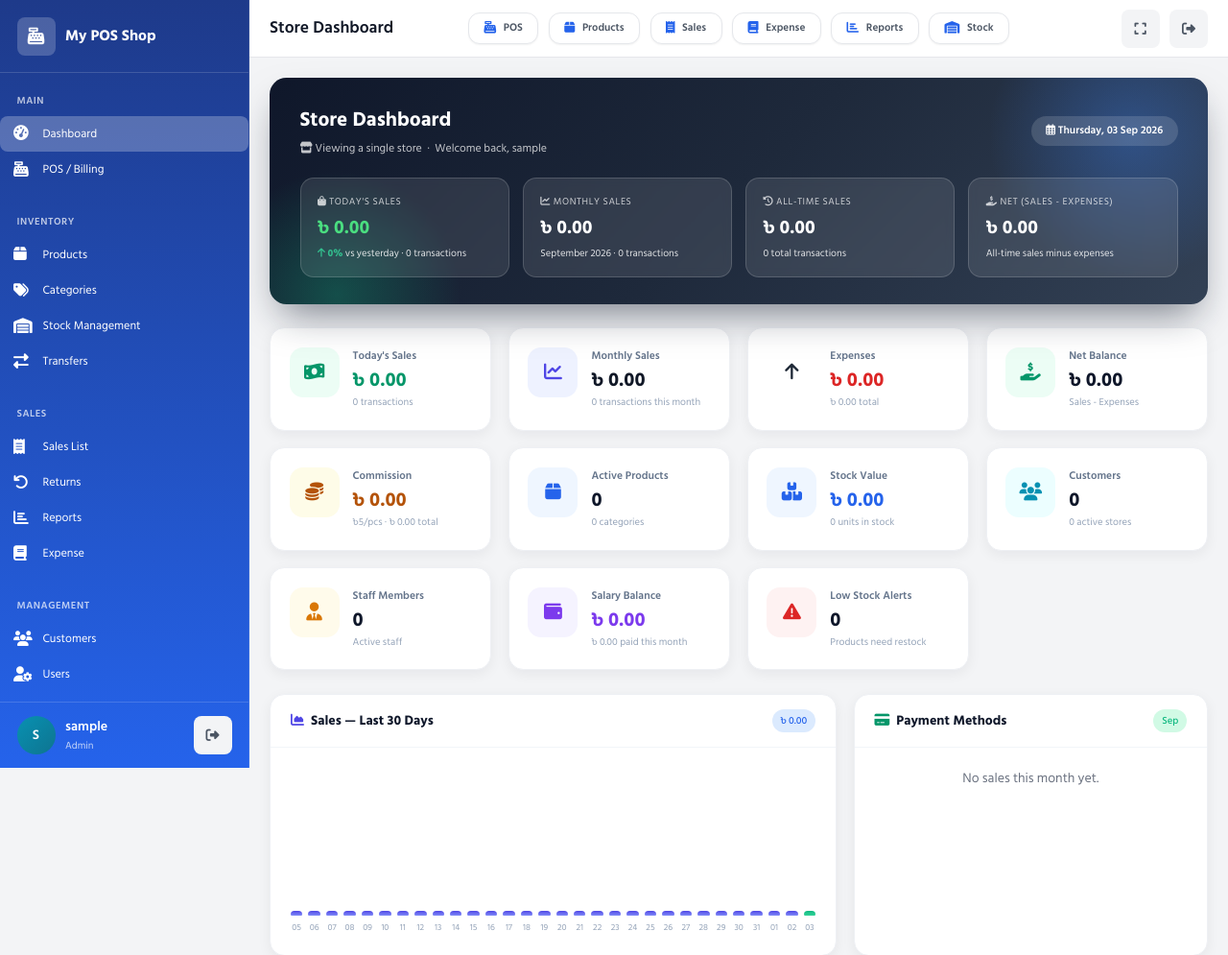
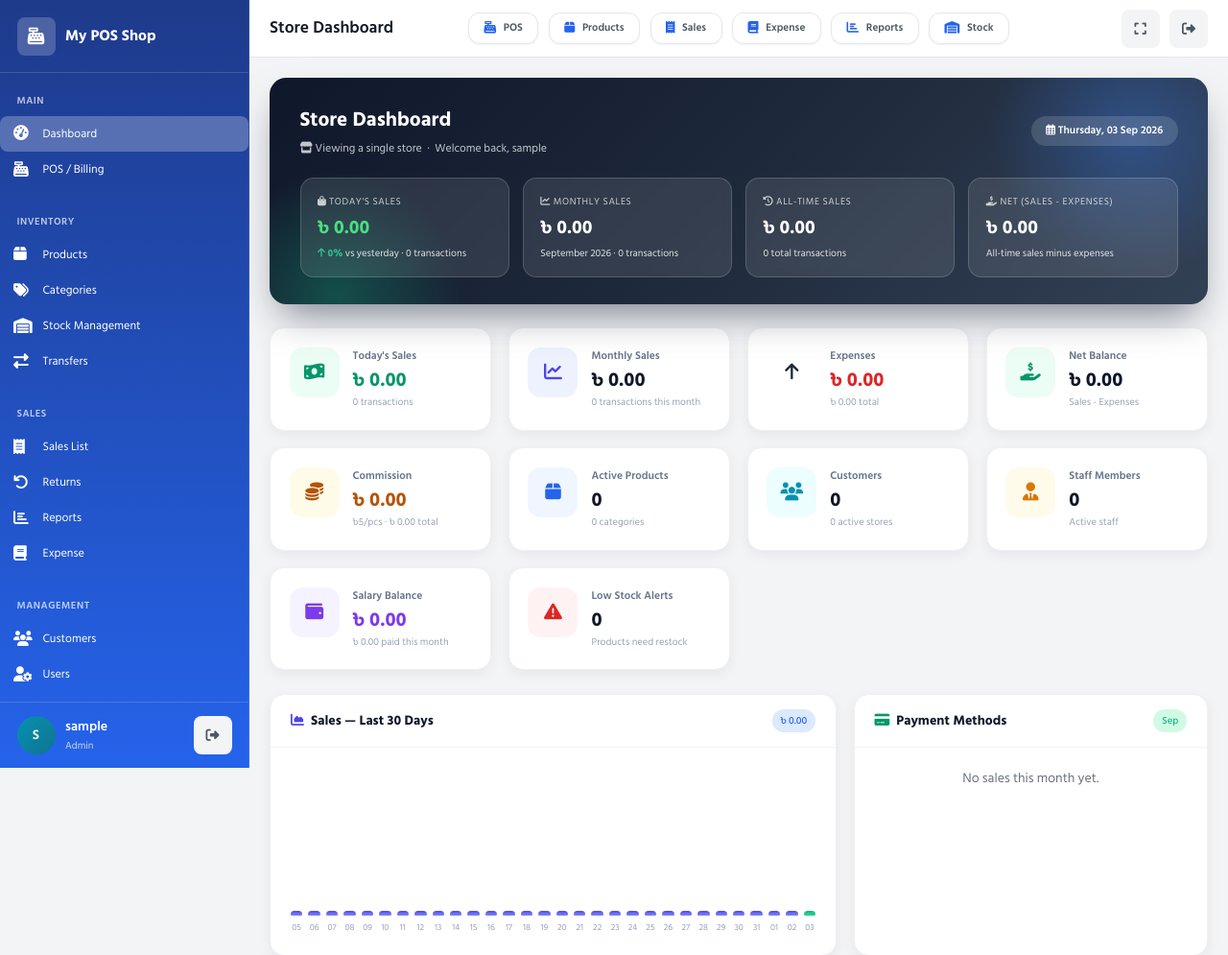
Before and after one commit to asif6000/pos, a PHP site: page /admin/dashboard.php in a window 1280 px wide. Shown: the top 995 px of the page at 96% size. Run offline with PHP 8.4, Linux system fonts and the light colour scheme; the visitor is signed in with stand-in values (Sample User, id 1); data comes from the database, SQL or seed files in the repository; data that the repository does not hold is empty.

Commit message:
Remove Stock Value card from dashboard

```diff
--- a/admin/dashboard.php
+++ b/admin/dashboard.php
@@ -135,23 +135,6 @@ try {
     $stmt = $db->prepare("SELECT COUNT(*) as count FROM products p JOIN store_stocks ss ON p.id = ss.product_id JOIN stores st ON ss.store_id = st.id WHERE st.owner_id = ? AND p.status = 'active'");
     $stmt->execute([$owner_id]);
     $totalProducts = $stmt->fetch()['count'];
-
-    // ── Stock Value (cost & retail) ──────────────────────────────────────────
-    $stockBase = "FROM store_stocks ss JOIN products p ON ss.product_id = p.id JOIN stores st ON ss.store_id = st.id WHERE";
-    $stockParams = [];
-    if ($store_id) {
-        $stockBase .= " ss.store_id = ? AND p.status = 'active'";
-        $stockParams[] = $store_id;
-    } else {
-        $stockBase .= " st.owner_id = ? AND p.status = 'active'";
-        $stockParams[] = $owner_id;
-    }
-    $stmt = $db->prepare("SELECT COALESCE(SUM(ss.quantity * p.buy_price), 0) as cost_value, COALESCE(SUM(ss.quantity * p.sell_price), 0) as retail_value, COALESCE(SUM(ss.quantity), 0) as total_qty $stockBase");
-    $stmt->execute($stockParams);
-    $stockValue = $stmt->fetch();
-    $stockCostValue = (float)$stockValue['cost_value'];
-    $stockRetailValue = (float)$stockValue['retail_value'];
-    $stockQty = (int)$stockValue['total_qty'];
 
     // ── Total Categories ─────────────────────────────────────────────────────
     $stmt = $db->prepare("SELECT COUNT(*) as count FROM categories WHERE status = 'active' AND owner_id = ?");
@@ -664,14 +647,7 @@ include 'includes/header.php';
             <div class="m-sub"><?php echo $totalCategories; ?> categories</div>
         </div>
     </div>
-    <div class="m-stat">
-        <div class="m-icon blue"><i class="fas fa-boxes"></i></div>
-        <div>
-            <div class="m-label">Stock Value</div>
-            <div class="m-value" style="color:#2563eb;"><?php echo formatCurrency($stockCostValue); ?></div>
-            <div class="m-sub"><?php echo $stockQty; ?> units in stock</div>
-        </div>
-    </div>
+
     <div class="m-stat">
         <div class="m-icon cyan"><i class="fas fa-users"></i></div>
         <div>
```
